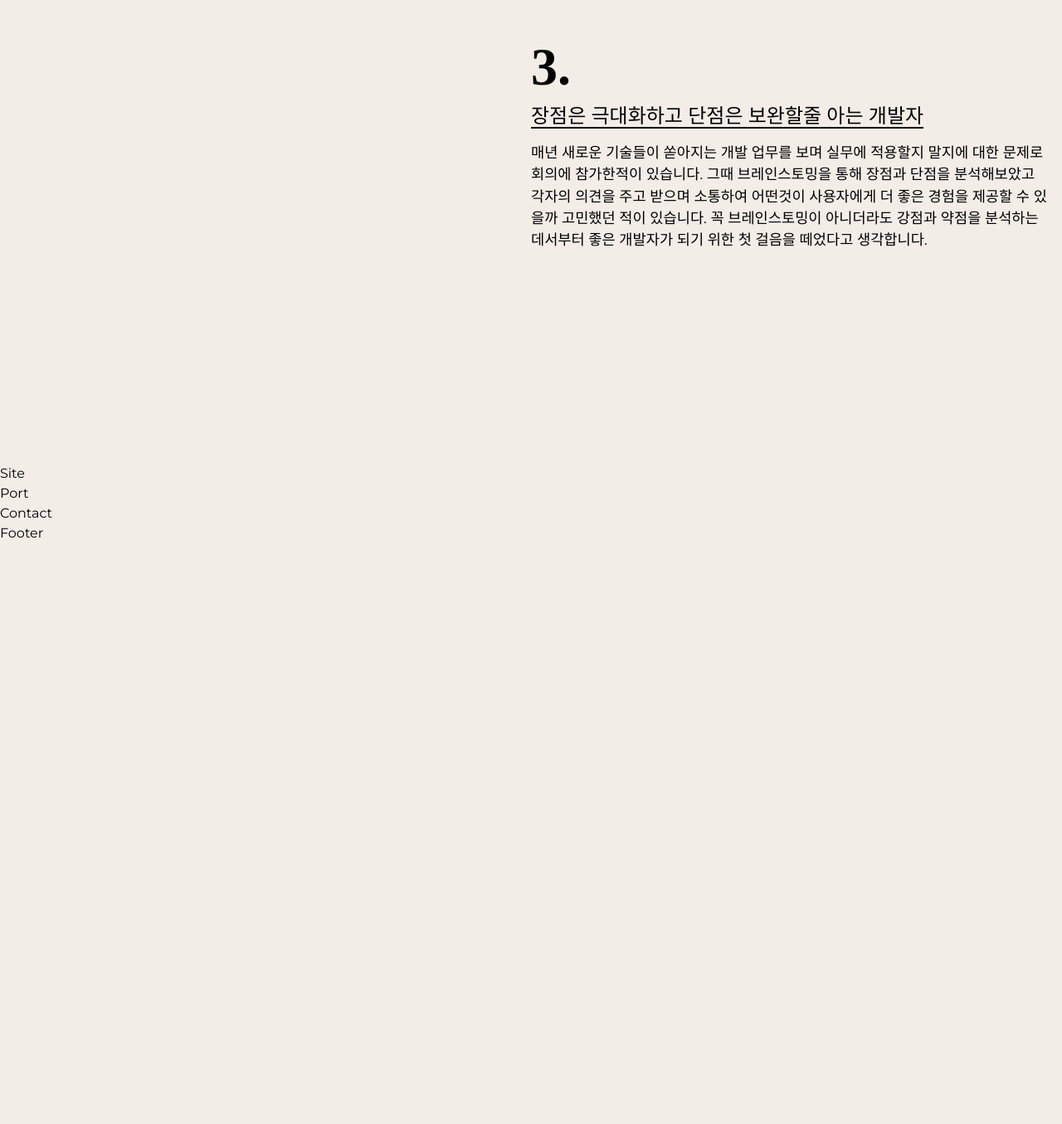
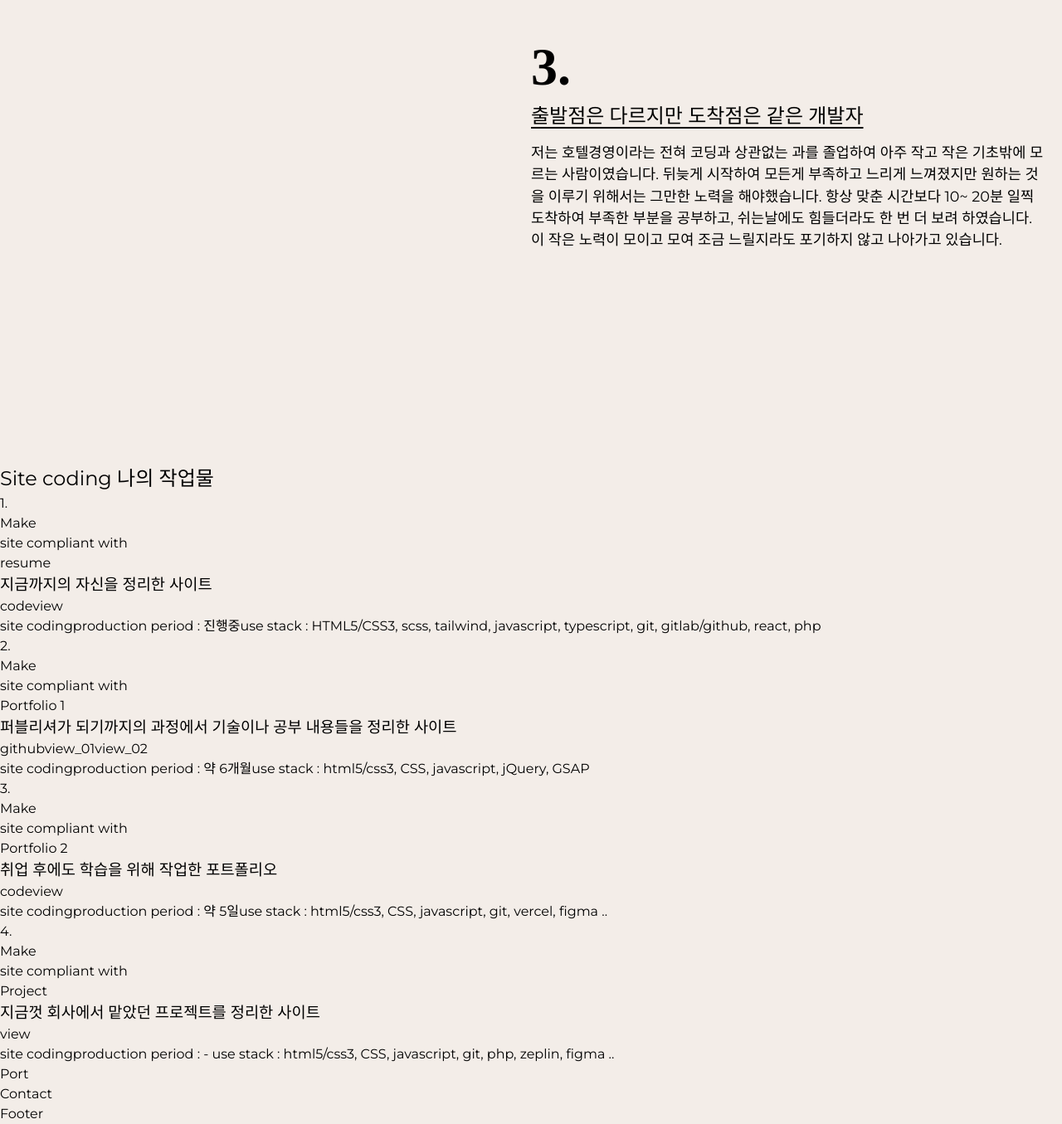
Before and after one commit to alliejj99/port2024-next, a Next.js app: page / in a window 1280 px wide. Shown: the part 1877-3232 px from the top of the page at 83% size. Before the commit the page ends 2532 px from the top, so only its background shows below. Built offline with nearby package versions, Linux system fonts and the light colour scheme; a small style sheet from the web is missing; a web font is replaced by a local one.

Commit message:
사이트 영역: 정리

```diff
--- a/src/components/Site.jsx
+++ b/src/components/Site.jsx
@@ -1,8 +1,90 @@
-import React from 'react'
+import React from "react";
 
 const Site = () => {
   return (
-    <div>Site</div>
+    <section id="site">
+      <div className="site__inner">
+        <h2 className="site__title">
+          Site coding <em>나의 작업물</em>
+        </h2>
+        <div className="site__wrap">
+          <article className="site__item s1">
+            <span className="num">1.</span>
+            <div className="text">
+              <div>Make</div>
+              <div>site compliant with</div>
+              <div>resume</div>
+            </div>
+
+            <h3 className="title">지금까지의 자신을 정리한 사이트</h3>
+            <div className="btn">
+              <a href="https://github.com/alliejj99">code</a>
+              <a href="https://languid-argon-8f2.notion.site/Jang-A-Reum-a02309618af04592a862aa2467c95722?pvs=4">view</a>
+            </div>
+
+            <div className="info">
+              <span>site coding</span>
+              <span>production period : 진행중</span>
+              <span>use stack : HTML5/CSS3, scss, tailwind, javascript, typescript, git, gitlab/github, react, php</span>
+            </div>
+          </article>
+          <article className="site__item s2">
+            <span className="num">2.</span>
+            <div className="text">
+              <div>Make</div>
+              <div>site compliant with</div>
+              <div>Portfolio 1</div>
+            </div>
+            <h3 className="title">퍼블리셔가 되기까지의 과정에서 기술이나 공부 내용들을 정리한 사이트</h3>
+            <div className="btn">
+              <a href="https://github.com/jangar6/dothome1">github</a>
+              <a href="https://jangar6.github.io/dothome1/">view_01</a>
+              <a href="https://jangar6.github.io/pages/#/main/study">view_02</a>
+            </div>
+            <div className="info">
+              <span>site coding</span>
+              <span>production period : 약 6개월</span>
+              <span>use stack : html5/css3, CSS, javascript, jQuery, GSAP</span>
+            </div>
+          </article>
+          <article className="site__item s3">
+            <span className="num">3.</span>
+            <div className="text">
+              <div>Make</div>
+              <div>site compliant with</div>
+              <div>Portfolio 2</div>
+            </div>
+            <h3 className="title">취업 후에도 학습을 위해 작업한 포트폴리오</h3>
+            <div className="btn">
+              <a href="https://github.com/webstoryboy/port2023-vue">code</a>
+              <a href="https://www.notion.so/12c90cfca4ca8063bcb1fb3c6606932f?pvs=4">view</a>
+            </div>
+            <div className="info">
+              <span>site coding</span>
+              <span>production period : 약 5일</span>
+              <span>use stack : html5/css3, CSS, javascript, git, vercel, figma ..</span>
+            </div>
+          </article>
+          <article className="site__item s4">
+            <span className="num">4.</span>
+            <div className="text">
+              <div>Make</div>
+              <div>site compliant with</div>
+              <div>Project</div>
+            </div>
+            <h3>지금껏 회사에서 맡았던 프로젝트를 정리한 사이트</h3>
+            <div className="btn">
+              <a href="https://www.notion.so/12c90cfca4ca8016af81c680d17623ef?pvs=4">view</a>
+            </div>
+            <div className="info">
+              <span>site coding</span>
+              <span>production period : - </span>
+              <span>use stack : html5/css3, CSS, javascript, git, php, zeplin, figma ..</span>
+            </div>
+          </article>
+        </div>
+      </div>
+    </section>
   )
 }
 
--- a/src/components/Skill.jsx
+++ b/src/components/Skill.jsx
@@ -29,12 +29,15 @@ const Skill = () => {
           </div>
           <div>
             <span>3.</span>
-            <h3>장점은 극대화하고 단점은 보완할줄 아는 개발자</h3>
+            <h3>출발점은 다르지만 도착점은 같은 개발자</h3>
             <p>
-              매년 새로운 기술들이 쏟아지는 개발 업무를 보며 실무에 적용할지 말지에 대한 문제로 회의에 참가한적이 있습니다.
-              그때 브레인스토밍을 통해 장점과 단점을 분석해보았고 각자의 의견을 주고 받으며 소통하여 어떤것이 사용자에게 더 좋은 경험을 제공할 수 있을까
-              고민했던 적이 있습니다.
-              꼭 브레인스토밍이 아니더라도 강점과 약점을 분석하는데서부터 좋은 개발자가 되기 위한 첫 걸음을 떼었다고 생각합니다.
+              저는 호텔경영이라는 전혀 코딩과 상관없는 과를 졸업하여
+              아주 작고 작은 기초밖에 모르는 사람이였습니다.
+              뒤늦게 시작하여 모든게 부족하고 느리게 느껴졌지만
+              원하는 것을 이루기 위해서는 그만한 노력을 해야했습니다.
+              항상 맞춘 시간보다 10~ 20분 일찍 도착하여 부족한 부분을 공부하고,
+              쉬는날에도 힘들더라도 한 번 더 보려 하였습니다.
+              이 작은 노력이 모이고 모여 조금 느릴지라도 포기하지 않고 나아가고 있습니다.
             </p>
           </div>
         </div>
```
